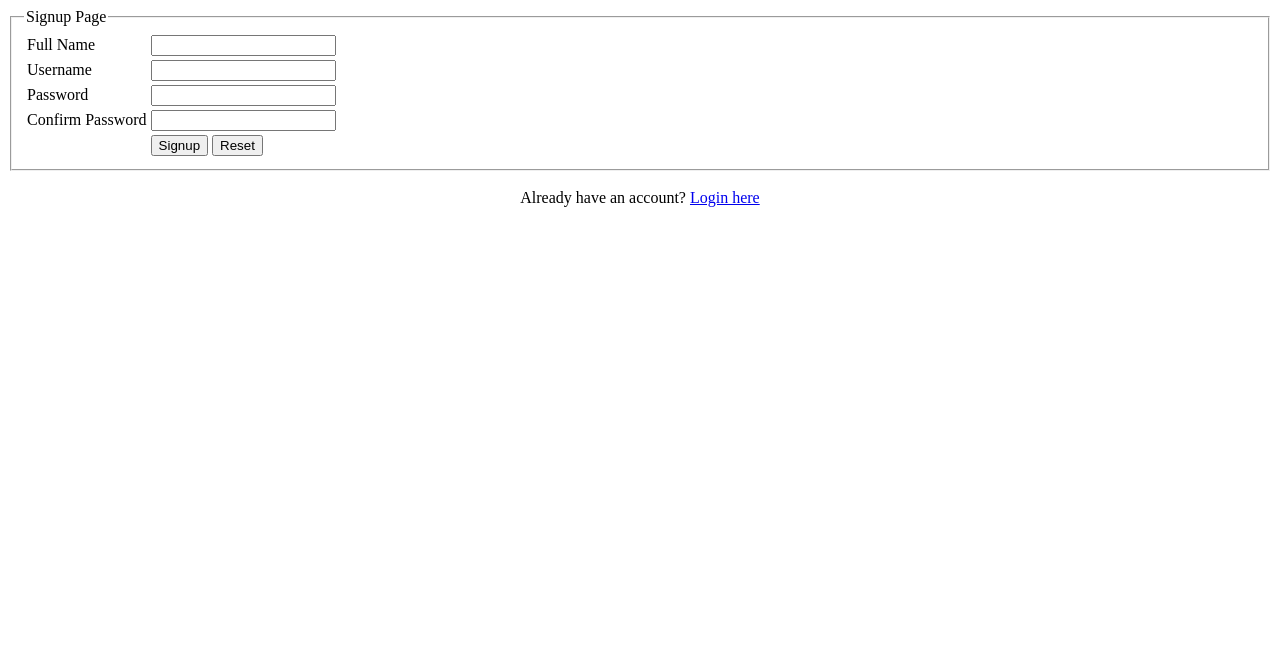
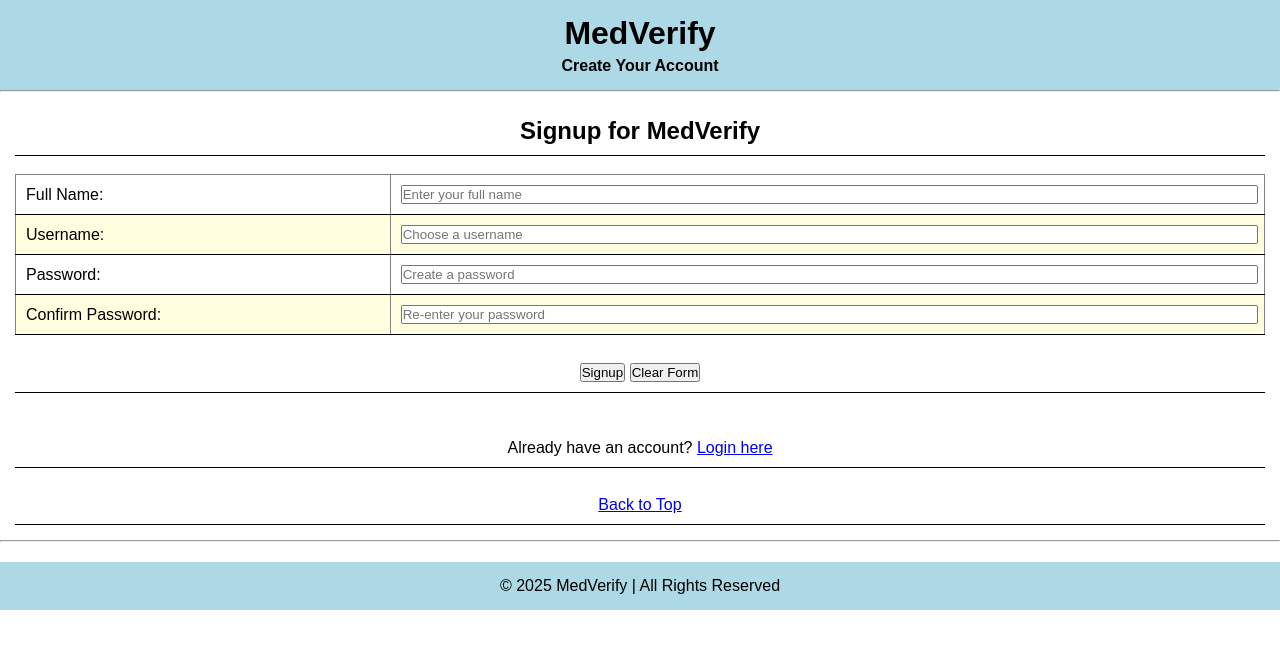
Before and after one commit to shamsulalam1114/MedVerify, a PHP site: page /signup.php in a window 1280 px wide. Shown: the top 649 px of the page. Run offline with PHP 8.4, Linux system fonts and the light colour scheme.

Commit message:
signup and login form changes, css modifications available

```diff
--- a/Views/signup.php
+++ b/Views/signup.php
@@ -5,47 +5,113 @@
         header('location: ../Controllers/home.php');
         exit();
     }
+
+    $error = "";
+    if(isset($_SESSION['error'])){
+        $error = $_SESSION['error'];
+        unset($_SESSION['error']);
+    }
 ?>
 <!DOCTYPE html>
 <html lang="en">
 <head>
-    <title>Signup Page</title>
+    <meta charset="UTF-8">
+    <meta name="viewport" content="width=device-width, initial-scale=1.0">
+    <title>Signup - MedVerify</title>
+    <link rel="stylesheet" href="../Assets/dashboard.css">
     <script src="../Assets/validate_signup.js"></script>
 </head>
-<body>
+<body id="top">
+    <header>
+        <center>
+            <h1>MedVerify</h1>
+            <p><b>Create Your Account</b></p>
+        </center>
+    </header>
+
+    <hr>
+
+    <main>
+        <table width="100%">
+            <tr>
+                <td align="center">
+                    <h2>Signup for MedVerify</h2>
+                </td>
+            </tr>
+        </table>
+
+        <br>
+
+        <?php if($error != ""){ ?>
+        <table width="100%">
+            <tr>
+                <td align="center">
+                    <p style="color: red; font-weight: bold;"><?php echo $error; ?></p>
+                </td>
+            </tr>
+        </table>
+        <br>
+        <?php } ?>
+
         <form action="../Controllers/signupCheck.php" method="post" enctype="" onsubmit="return validateSignupForm()">
-            <fieldset>
-            <legend>Signup Page</legend>
-            <table>
-                <tr>
-                    <td>Full Name</td>
-                    <td><input type="text" name="full_name" value=""></td>
-                </tr>
-                <tr>
-                    <td>Username</td>
-                    <td><input type="text" name="username" value=""></td>
-                </tr>
-                <tr>
-                    <td>Password</td>
-                    <td><input type="password" name="password" value=""></td>
-                </tr>
-                <tr>
-                    <td>Confirm Password</td>
-                    <td><input type="password" name="confirm_password" value=""></td>
-                </tr>
-                <tr>
-                    <td></td>
-                    <td>
-                        <input type="submit" name="submit" value="Signup">
-                        <input type="reset" value="Reset">
-                    </td>
-                </tr>
-            </table>
-            </fieldset>
+        <table border="1" width="100%">
+            <tr>
+                <td width="30%">Full Name:</td>
+                <td width="70%"><input type="text" name="full_name" value="" placeholder="Enter your full name" style="width: 100%"></td>
+            </tr>
+            <tr>
+                <td>Username:</td>
+                <td><input type="text" name="username" value="" placeholder="Choose a username" style="width: 100%"></td>
+            </tr>
+            <tr>
+                <td>Password:</td>
+                <td><input type="password" name="password" value="" placeholder="Create a password" style="width: 100%"></td>
+            </tr>
+            <tr>
+                <td>Confirm Password:</td>
+                <td><input type="password" name="confirm_password" value="" placeholder="Re-enter your password" style="width: 100%"></td>
+            </tr>
+        </table>
+
+        <br>
+
+        <table width="100%">
+            <tr>
+                <td align="center">
+                    <input type="submit" name="submit" value="Signup">
+                    <input type="reset" value="Clear Form">
+                </td>
+            </tr>
+        </table>
         </form>
+
+        <br><br>
+
+        <table width="100%">
+            <tr>
+                <td align="center">
+                    <p>Already have an account? <a href="login.php">Login here</a></p>
+                </td>
+            </tr>
+        </table>
+
         <br>
+
+        <table width="100%">
+            <tr>
+                <td align="center">
+                    <a href="#top">Back to Top</a>
+                </td>
+            </tr>
+        </table>
+    </main>
+
+    <hr>
+
+    <footer>
         <center>
-            Already have an account? <a href="login.php">Login here</a>
+            <p>&copy; 2025 MedVerify | All Rights Reserved</p>
         </center>
+    </footer>
 </body>
 </html>
```
Also changed, not shown: Views/login.php (+88 -20 lines).
